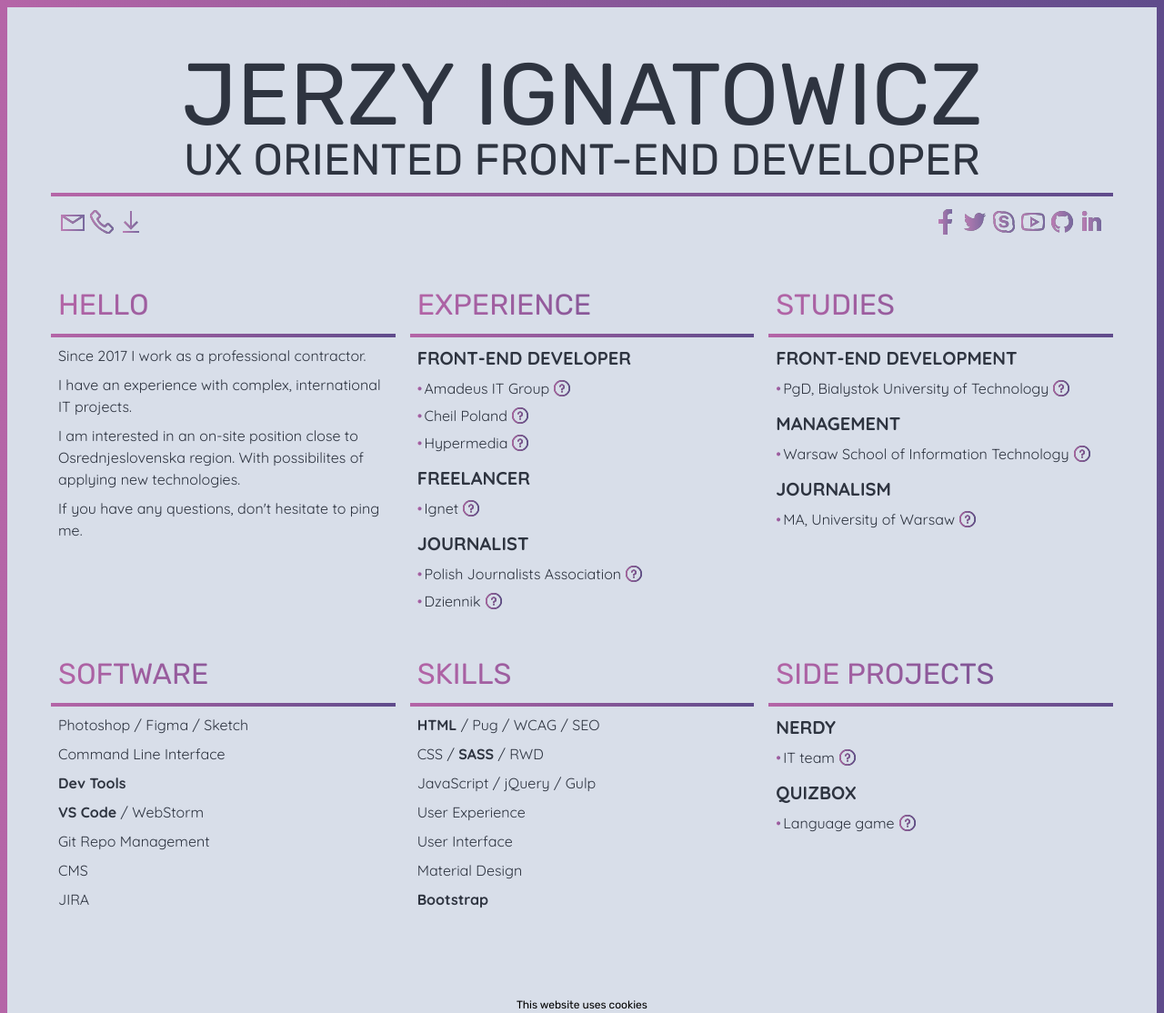
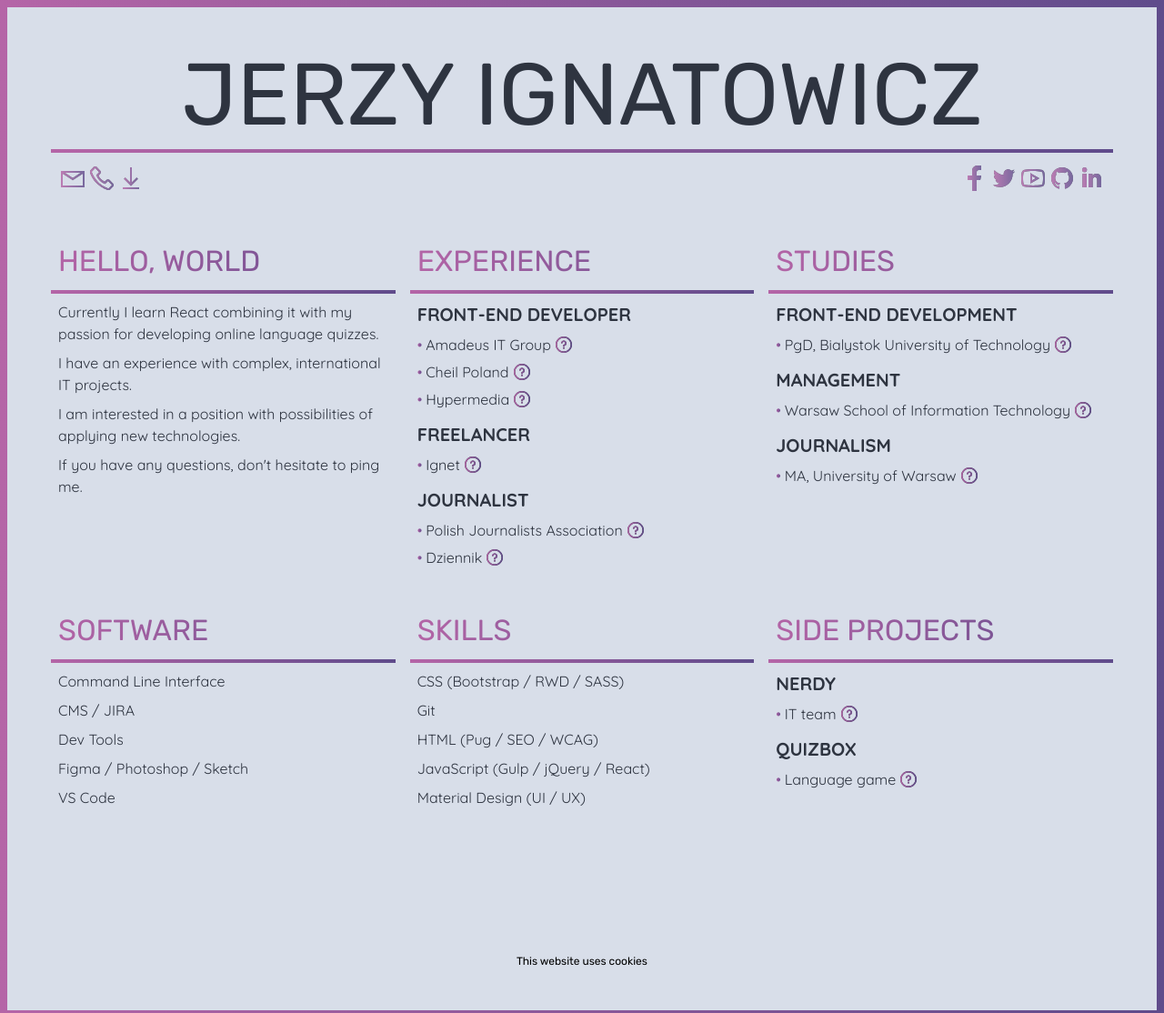
Before and after one commit to IgnetStudio/ipg_grid, a website: page src/index.pug in a window 1280 px wide. Shown: the top 1114 px of the page at 91% size. Drawn offline with nearby package versions, Linux system fonts and the light colour scheme; files that its build step writes are made by us from their sources; files whose address does not match are found by name.

Commit message:
[FIX] content simplified

```diff
--- a/src/base/_mixins.scss
+++ b/src/base/_mixins.scss
@@ -72,6 +72,10 @@
     }
 }
 
+@mixin transition-all {
+    transition: all 0.3s linear;
+}
+
 @mixin transition-opacity {
     transition: opacity 0.3s linear;
 }
--- a/src/includes/body/hello.pug
+++ b/src/includes/body/hello.pug
@@ -1,7 +1,7 @@
 article.widget__wrapper
-  h3.widget__title Hello
+  h3.widget__title Hello, world
   .widget__text
-    p Since 2017 I work as a professional contractor.
+    p Currently I learn React combining it with my passion for developing online language quizzes.
     p I have an experience with complex, international IT projects.
-    p I am interested in an on-site position close to Osrednjeslovenska region. With possibilites of applying new technologies.
+    p I am interested in a position with possibilities of applying new technologies.
     p If you have any questions, don't hesitate to ping me.
--- a/src/includes/body/skills.pug
+++ b/src/includes/body/skills.pug
@@ -1,19 +1,11 @@
 article.widget__wrapper
   h3.widget__title Skills
   .widget__list
-    p
-      strong HTML
-      |  / Pug / WCAG / SEO
-    p
-      | CSS /
-      strong SASS
-      |  / RWD
-    p JavaScript / jQuery / Gulp
-    p User Experience
-    p User Interface
-    p Material Design
-    p
-      strong Bootstrap
+    p CSS (Bootstrap / RWD / SASS)
+    p Git
+    p HTML (Pug / SEO / WCAG)
+    p JavaScript (Gulp / jQuery / React)
+    p Material Design (UI / UX)
     //- p Team Managment
     //- p Information Architecture
     //- p Game Development
--- a/src/includes/body/software.pug
+++ b/src/includes/body/software.pug
@@ -1,13 +1,8 @@
 article.widget__wrapper
   h3.widget__title Software
   .widget__list
-    p Photoshop / Figma / Sketch
     p Command Line Interface
-    p
-      strong Dev Tools
-    p
-      strong VS Code
-      |  / WebStorm
-    p Git Repo Management
-    p CMS
-    p JIRA
+    p CMS / JIRA
+    p Dev Tools
+    p Figma / Photoshop / Sketch
+    p VS Code
--- a/src/includes/data.pug
+++ b/src/includes/data.pug
@@ -1,7 +1,7 @@
 //- Variables
 - var pageTitle = 'Jerzy Ignatowicz'
 - var pageName = 'Ignet'
-- var pageDesc = 'UX oriented Front-End Developer'
+- var pageDesc = 'Front-End Developer'
 - var pageKeywords = 'ignet, produkcja stron www, jerzy ignatowicz, front end developer'
 - var pathImg = 'dist/img/'
 
--- a/src/includes/head.pug
+++ b/src/includes/head.pug
@@ -5,4 +5,4 @@ include ./head/facebook.pug
 include ./head/twitter.pug
 include ./head/favicon.pug
 include ./head/analytics.pug
-link(rel='stylesheet', href='dist/index.min.css')
+link(rel='stylesheet', href='public/index.min.css')
--- a/src/includes/mixins.pug
+++ b/src/includes/mixins.pug
@@ -1,10 +1,6 @@
 include ./data.pug
 mixin headings
   h1 Jerzy Ignatowicz
-  h2
-    | UX Oriented
-    br.xs-only
-    |  Front-End Developer
 mixin list-contact-direct
   ul.entry__contact-direct
     li
@@ -24,9 +20,9 @@ mixin list-contact-media
     li
       a(href=twitterUrl aria-label='Open Twitter profile')
         img(src=pathImg + 'twitter.svg' alt=pageName + ' Twitter')
-    li
-      a(href=skypeUrl aria-label='Call Skype to Ignet')
-        img(src=pathImg + 'skype.svg' alt=pageName + ' Skype')
+    //- li
+    //-   a(href=skypeUrl aria-label='Call Skype to Ignet')
+    //-     img(src=pathImg + 'skype.svg' alt=pageName + ' Skype')
     li
       a(href=youtubeUrl aria-label='Open YouTube Channel')
         img(src=pathImg + 'youtube.svg' alt=pageName + ' YouTube')
--- a/src/partials/_content.scss
+++ b/src/partials/_content.scss
@@ -5,20 +5,19 @@
     margin: 4em auto;
     background: $gradient-invert;
     padding: 0.5em;
-
     @include lg-min {
+        max-width: 95vw;
         @include border-radius;
+    }
+    @include xl-min {
         max-width: 90vw;
     }
-
     @include xl-max {
         margin: 3em auto;
     }
-
     @include lg-max {
         margin: 0 auto;
     }
-
     &__inner {
         @include border-radius;
         @include transition-opacity;
@@ -27,18 +26,18 @@
         position: relative;
         background: $color-primary;
         display: grid;
-        padding: 5em;
+        padding: 4em;
         grid-template-areas:
             "entry"
             "widget";
         grid-template-columns: 100%;
         grid-template-rows: auto;
-
+        @include xl-max {
+            padding: 3em;
+        }
         @include lg-max {
-            padding: 3em;
             border-radius: 0;
         }
-
         @include sm-max {
             padding: 1.5em;
             grid-template-columns: 100% 0% 0%;
@@ -46,12 +45,10 @@
             grid-template-areas:
                 "entry entry entry"
                 "widget widget widget";
-
             > div {
                 margin: 0.25em;
             }
         }
-
         &.overlayed {
             @include background-opacity($color-primary, 0.6);
         }
--- a/src/partials/_entry.scss
+++ b/src/partials/_entry.scss
@@ -5,89 +5,48 @@
     text-align: center;
     color: $color-side;
     margin-bottom: 2.5em;
-
     h1 {
         @include text-uppercase;
+        @include border-gradient;
         font-size: 8em;
-        margin: auto;
-
+        margin: 0 auto;
+        padding-bottom: 0.125em;
         @include xl-max {
             font-size: 7em;
         }
-
         @include lg-max {
             font-size: 6em;
         }
-
         @include md-max {
             font-size: 4em;
         }
-
         @include sm-max {
             font-size: 3em;
         }
-
         @include xs-max {
             font-size: 2.5em;
         }
     }
-
-    h2 {
-        @include text-uppercase;
-        @include border-gradient;
-        font-size: 4em;
-        padding-bottom: 0.25em;
-        margin: 0;
-        letter-spacing: 0.2px;
-
-        @include xl-max {
-            font-size: 3.5em;
-        }
-
-        @include lg-max {
-            font-size: 3em;
-        }
-
-        @include md-max {
-            font-size: 2em;
-            letter-spacing: 0.1px;
-        }
-
-        @include sm-max {
-            font-size: 1.5em;
-        }
-
-        @include xs-max {
-            font-size: 1.25em;
-            padding: 0.25em 0 0.5em;
-        }
-    }
-
     ul {
         @include flex-row;
         margin-top: 0.75em;
-
         img {
             @include transition-opacity;
             width: 32px;
             opacity: 0.8;
-
             @include md-max {
                 opacity: 1;
             }
-
             @include xs-max {
                 width: 24px;
             }
         }
-
         img {
             &:hover {
                 opacity: 1;
             }
         }
     }
-
     &__contact {
         &-direct {
             float: left;
@@ -96,7 +55,6 @@
                 margin-left: 0.5em;
             }
         }
-
         &-media {
             float: right;
             margin-right: 1em;
--- a/src/partials/_widget.scss
+++ b/src/partials/_widget.scss
@@ -72,9 +72,9 @@
             font-size: 1em;
 
             &::before {
-                content: "• ";
+                content: "•";
                 @include text-gradient;
-                margin-right: -0.125em;
+                margin-right: 0.25em;
             }
         }
     }
--- a/src/utils/_btn.scss
+++ b/src/utils/_btn.scss
@@ -18,6 +18,7 @@
     span {
         @include flex-center;
         @include text-uppercase;
+        @include transition-all;
         background: $color-primary;
         height: 100%;
         width: 100%;
@@ -25,7 +26,6 @@
         border-radius: 2em;
         color: $color-side;
         font-size: 1em;
-        transition: all 0.3s linear;
     }
 
     &:hover span {
--- a/src/utils/_common.scss
+++ b/src/utils/_common.scss
@@ -84,14 +84,6 @@ strong {
     }
 }
 
-.xs-only {
-    display: none;
-
-    @media screen and (max-width: 430px) {
-        display: initial;
-    }
-}
-
 footer {
     p {
         text-align: center;
```
Also changed, not shown: toDo.md (+1 -0 lines), 404.html, index.html.
